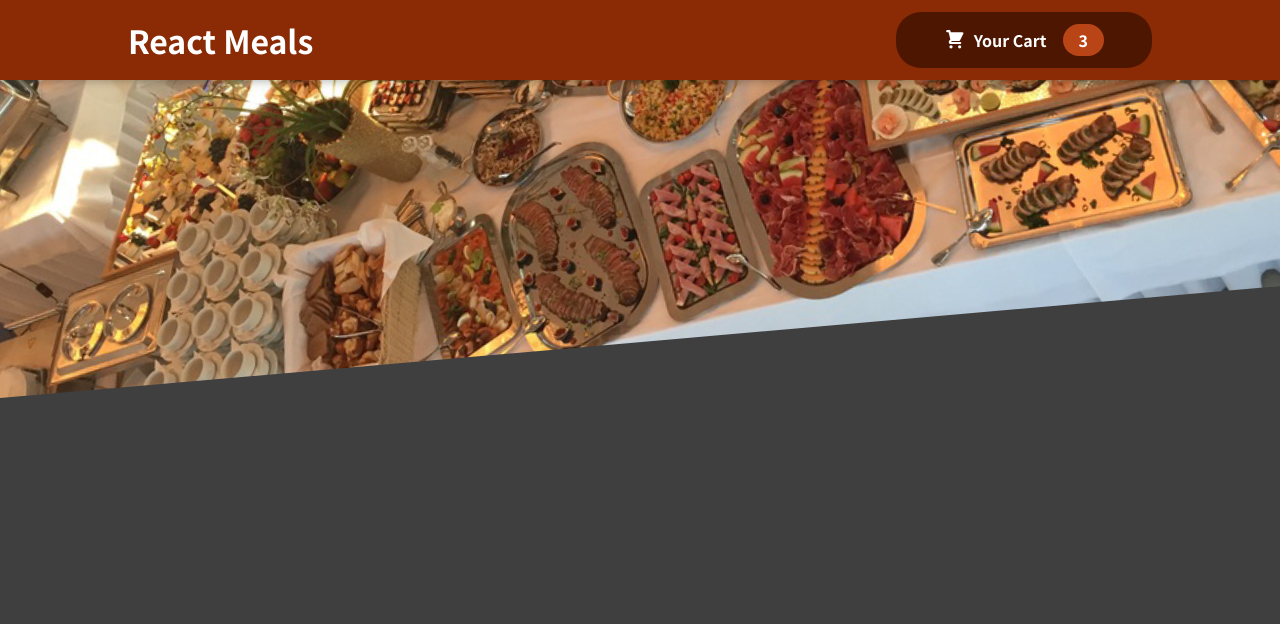
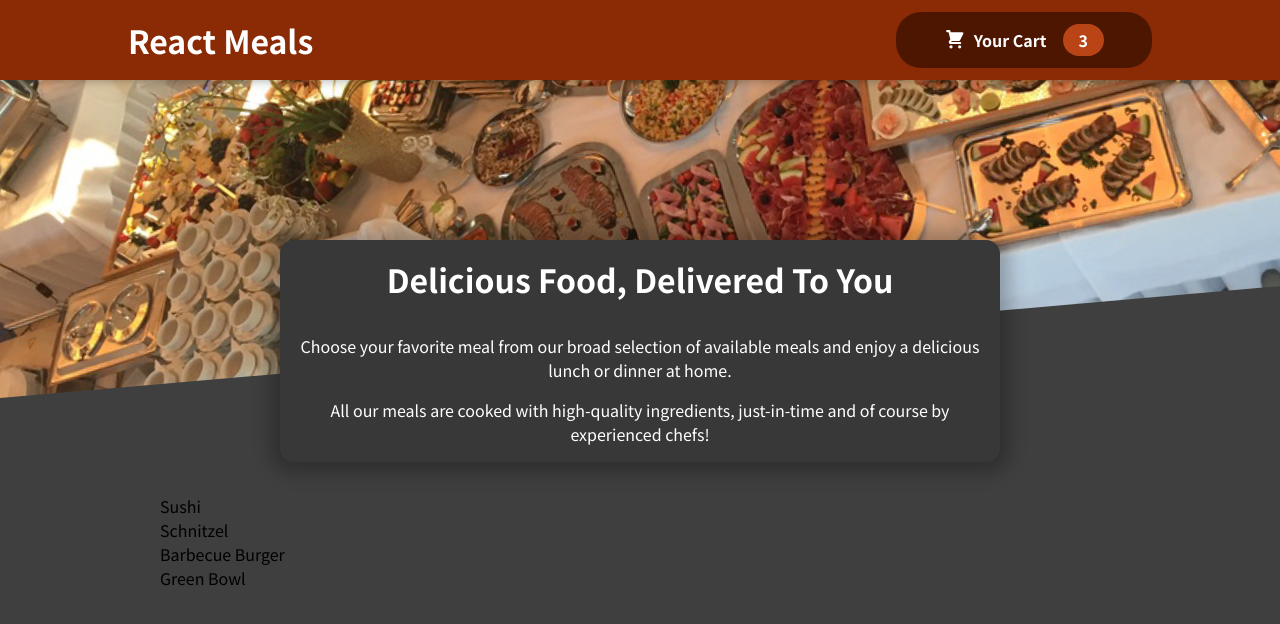
Before and after one commit to vulebaolong/ReactMeal_vulebaolong, a React (Create React App) app: page / in a window 1280 px wide. Shown: the top 624 px of the page. Built offline with nearby package versions, Linux system fonts and the light colour scheme.

Commit message:
adding a meals component

```diff
--- a/src/App.js
+++ b/src/App.js
@@ -1,10 +1,12 @@
 import React from "react";
 import Header from "./components/Layout/Header/Header";
+import Meals from "./components/Meals/Meals";
 
 function App() {
     return (
         <>
             <Header />
+            <Meals />
         </>
     );
 }
--- /dev/null
+++ b/src/components/Meals/MealList/MealList.js
@@ -0,0 +1,41 @@
+import React from "react";
+
+import style from "./MealList.module.css";
+
+const DUMMY_MEALS = [
+    {
+        id: "m1",
+        name: "Sushi",
+        description: "Finest fish and veggies",
+        price: 22.99,
+    },
+    {
+        id: "m2",
+        name: "Schnitzel",
+        description: "A german specialty!",
+        price: 16.5,
+    },
+    {
+        id: "m3",
+        name: "Barbecue Burger",
+        description: "American, raw, meaty",
+        price: 12.99,
+    },
+    {
+        id: "m4",
+        name: "Green Bowl",
+        description: "Healthy...and green...",
+        price: 18.99,
+    },
+];
+
+function MealList(props) {
+    const mealList = DUMMY_MEALS.map((meal) => <li key={meal.id}>{meal.name}</li>);
+    return (
+        <seciton className={style.meal_list}>
+            <ul>{mealList}</ul>
+        </seciton>
+    );
+}
+
+export default MealList;
--- /dev/null
+++ b/src/components/Meals/MealList/MealList.module.css
@@ -0,0 +1,25 @@
+.meal_list {
+    max-width: 60rem;
+    width: 90%;
+    margin: 2rem auto;
+    animation: meals-appear 1s ease-out forwards;
+    display: block;
+}
+
+.meal_list ul {
+    list-style: none;
+    margin: 0;
+    padding: 0;
+}
+
+@keyframes meals-appear {
+    from {
+        opacity: 0;
+        transform: translateY(3rem);
+    }
+
+    to {
+        opacity: 1;
+        transform: translateY(0);
+    }
+}
--- /dev/null
+++ b/src/components/Meals/MealText/MealText.js
@@ -0,0 +1,21 @@
+import React from "react";
+
+import style from "./MealText.module.css";
+
+function MealText(props) {
+    return (
+        <section className={style.meal_text}>
+            <h2>Delicious Food, Delivered To You</h2>
+            <p>
+                Choose your favorite meal from our broad selection of available meals and
+                enjoy a delicious lunch or dinner at home.
+            </p>
+            <p>
+                All our meals are cooked with high-quality ingredients, just-in-time and
+                of course by experienced chefs!
+            </p>
+        </section>
+    );
+}
+
+export default MealText;
--- /dev/null
+++ b/src/components/Meals/MealText/MealText.module.css
@@ -0,0 +1,22 @@
+.meal_text {
+    text-align: center;
+    max-width: 45rem;
+    width: 90%;
+    margin: auto;
+    margin-top: -10rem;
+    position: relative;
+    background-color: #383838;
+    color: white;
+    border-radius: 14px;
+    padding: 1rem;
+    box-shadow: 0 1px 18px 10px rgba(0, 0, 0, 0.25);
+}
+
+.meal_text h2 {
+    font-size: 2rem;
+    margin-bottom: 2rem;
+}
+
+.meal_text p:not(:last-child) {
+    margin-bottom: 1rem;
+}
--- /dev/null
+++ b/src/components/Meals/Meals.js
@@ -0,0 +1,18 @@
+import React from "react";
+
+import style from "./Meals.module.css";
+import MealList from "./MealList/MealList";
+import MealText from "./MealText/MealText";
+
+function Meals(props) {
+    return (
+        <main>
+            <div className={style.meals}>
+                <MealText />
+                <MealList />
+            </div>
+        </main>
+    );
+}
+
+export default Meals;
--- a/src/index.css
+++ b/src/index.css
@@ -1,14 +1,16 @@
-@import url('https://fonts.googleapis.com/css2?family=Noto+Sans+JP:wght@400;700&display=swap');
+@import url("https://fonts.googleapis.com/css2?family=Noto+Sans+JP:wght@400;700&display=swap");
 
 * {
-  box-sizing: border-box;
+    box-sizing: border-box;
+    padding: 0;
+    margin: 0;
 }
 
 html {
-  font-family: 'Noto Sans JP', sans-serif;
+    font-family: "Noto Sans JP", sans-serif;
 }
 
 body {
-  margin: 0;
-  background-color: #3f3f3f;
+    margin: 0;
+    background-color: #3f3f3f;
 }
```
Also changed, not shown: public/index.html (+1 -10 lines), src/components/Meals/Meals.module.css (added).
